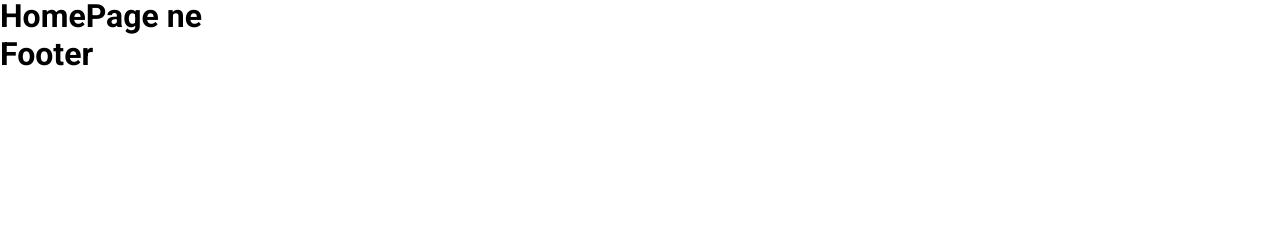
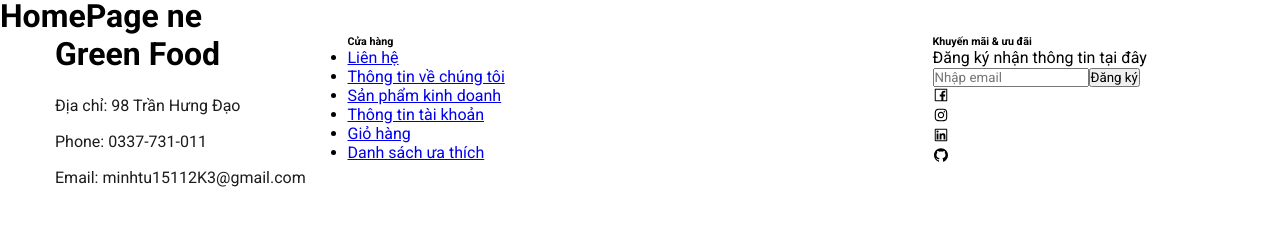
Before and after one commit to tu1511/FE_GreenFood, a React app: page / in a window 1280 px wide. Shown: the part 122-348 px from the top of the page. Built offline with nearby package versions, Linux system fonts and the light colour scheme.

Commit message:
code footer

```diff
--- a/src/pages/users/theme/footer/footer.js
+++ b/src/pages/users/theme/footer/footer.js
@@ -1,7 +1,91 @@
 import { memo } from "react";
+import "./footer.scss";
+import { Link } from "react-router-dom";
+import {
+  AiOutlineFacebook,
+  AiOutlineGithub,
+  AiOutlineInstagram,
+  AiOutlineLinkedin,
+} from "react-icons/ai";
 
 const Footer = () => {
-  return <h1>Footer</h1>;
+  return (
+    <footer className="footer">
+      <div className="container">
+        <div className="row">
+          <div className="col-lg-3">
+            <div className="footer__about">
+              <h1 className="footer__about__logo">Green Food</h1>
+              <ul>
+                <li>Địa chỉ: 98 Trần Hưng Đạo</li>
+                <li>Phone: 0337-731-011</li>
+                <li>Email: minhtu15112K3@gmail.com</li>
+              </ul>
+            </div>
+          </div>
+          <div className="col-lg-6">
+            <div className="footer__widget">
+              <h6>Cửa hàng</h6>
+              <ul>
+                <li>
+                  <Link to={""}>Liên hệ</Link>
+                </li>
+                <li>
+                  <Link to={""}>Thông tin về chúng tôi</Link>
+                </li>
+                <li>
+                  <Link to={""}>Sản phẩm kinh doanh</Link>
+                </li>
+              </ul>
+              <ul>
+                <li>
+                  <Link to={""}>Thông tin tài khoản</Link>
+                </li>
+                <li>
+                  <Link to={""}>Giỏ hàng</Link>
+                </li>
+                <li>
+                  <Link to={""}>Danh sách ưa thích</Link>
+                </li>
+              </ul>
+            </div>
+          </div>
+          <div className="col-lg-3">
+            <div className="footer__widget">
+              <h6>Khuyến mãi & ưu đãi</h6>
+              <span>Đăng ký nhận thông tin tại đây</span>
+              <form action="#">
+                <div>
+                  <input type="text" placeholder="Nhập email" />
+                  <button type="submit" className="btn-submit">
+                    Đăng ký
+                  </button>
+                </div>
+                <div className="footer__Widget__social">
+                  <div>
+                    {" "}
+                    <AiOutlineFacebook />
+                  </div>
+                  <div>
+                    {" "}
+                    <AiOutlineInstagram />
+                  </div>
+                  <div>
+                    {" "}
+                    <AiOutlineLinkedin />
+                  </div>
+                  <div>
+                    {" "}
+                    <AiOutlineGithub />
+                  </div>
+                </div>
+              </form>
+            </div>
+          </div>
+        </div>
+      </div>
+    </footer>
+  );
 };
 
 export default memo(Footer);
--- /dev/null
+++ b/src/pages/users/theme/footer/footer.scss
@@ -0,0 +1,20 @@
+@use "sass:map";
+@import "style/pages/theme";
+
+.footer {
+  .footer__about {
+    margin-bottom: 30px;
+
+    .footer__about__logo {
+      margin-bottom: 15px;
+      display: inline-block;
+    }
+
+    ul li {
+      font-size: 16px;
+      color: map.get($theme-colors, "normal-text");
+      line-height: 36px;
+      list-style: none;
+    }
+  }
+}
--- a/src/style/pages/_all.scss
+++ b/src/style/pages/_all.scss
@@ -32,6 +32,16 @@ body {
   max-width: 50%;
 }
 
+.col-lg-3 {
+  flex: 0 0 25%;
+  max-width: 25%;
+}
+
+.col-lg-6 {
+  flex: 0 0 50%;
+  max-width: 50%;
+}
+
 // goi ham responsive khi setup devices
 @include Responsive($DESKTOP) {
   .col-xl-3 {
```
